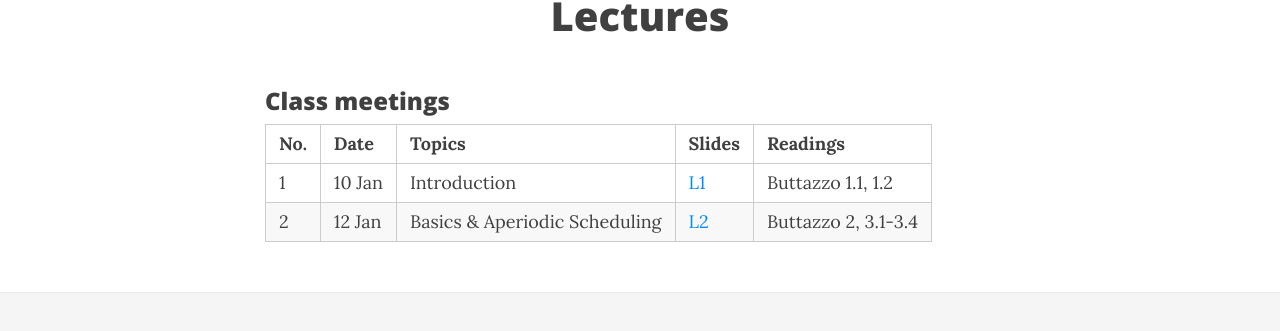
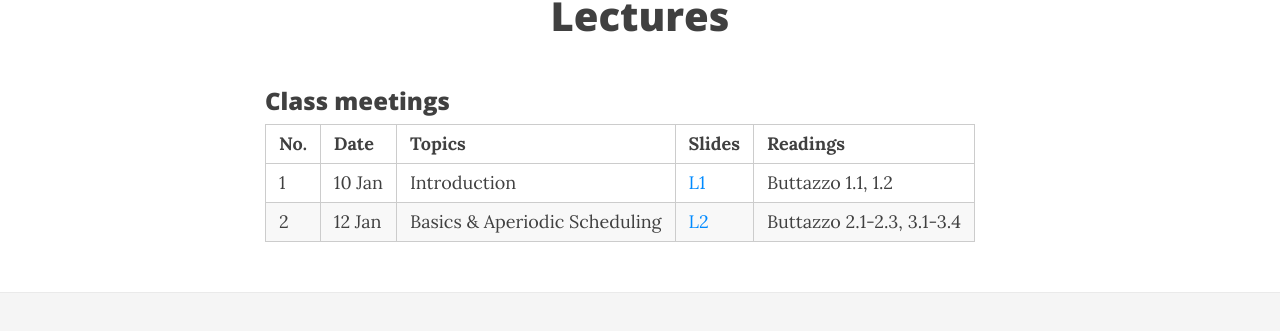
Before and after one commit to CPEN432/cpen432.github.io, a Jekyll site: the page built from lectures.md, in a window 1280 px wide. Shown: the part 136-467 px from the top of the page. Built offline with Jekyll 4.4.1, drawn with Linux system fonts in a browser that asks for light colours; nearby versions of some CDN libraries.

Commit message:
Update lectures.md

```diff
--- a/lectures.md
+++ b/lectures.md
@@ -7,7 +7,7 @@
 | **No.** | **Date** | **Topics** | **Slides** | **Readings** |
 |:--------|:---------|:-----------|:-----------|:-------------|
 |  1  | 10 Jan | Introduction | [L1](http://cpen432.github.io/resources/gujarati-slides/1-introduction.pdf) | Buttazzo 1.1, 1.2 |
-|  2  | 12 Jan | Basics & Aperiodic Scheduling | [L2](http://cpen432.github.io/resources/gujarati-slides//2-basics-and-aperiodic.pdf) | Buttazzo 2, 3.1-3.4 |
+|  2  | 12 Jan | Basics & Aperiodic Scheduling | [L2](http://cpen432.github.io/resources/gujarati-slides//2-basics-and-aperiodic.pdf) | Buttazzo 2.1-2.3, 3.1-3.4 |
 
 <!-- | **No.** | **Date** | **Topics** | **Readings** | -->
 <!-- |:---:|:-------|:---:|:----:| -->
```
